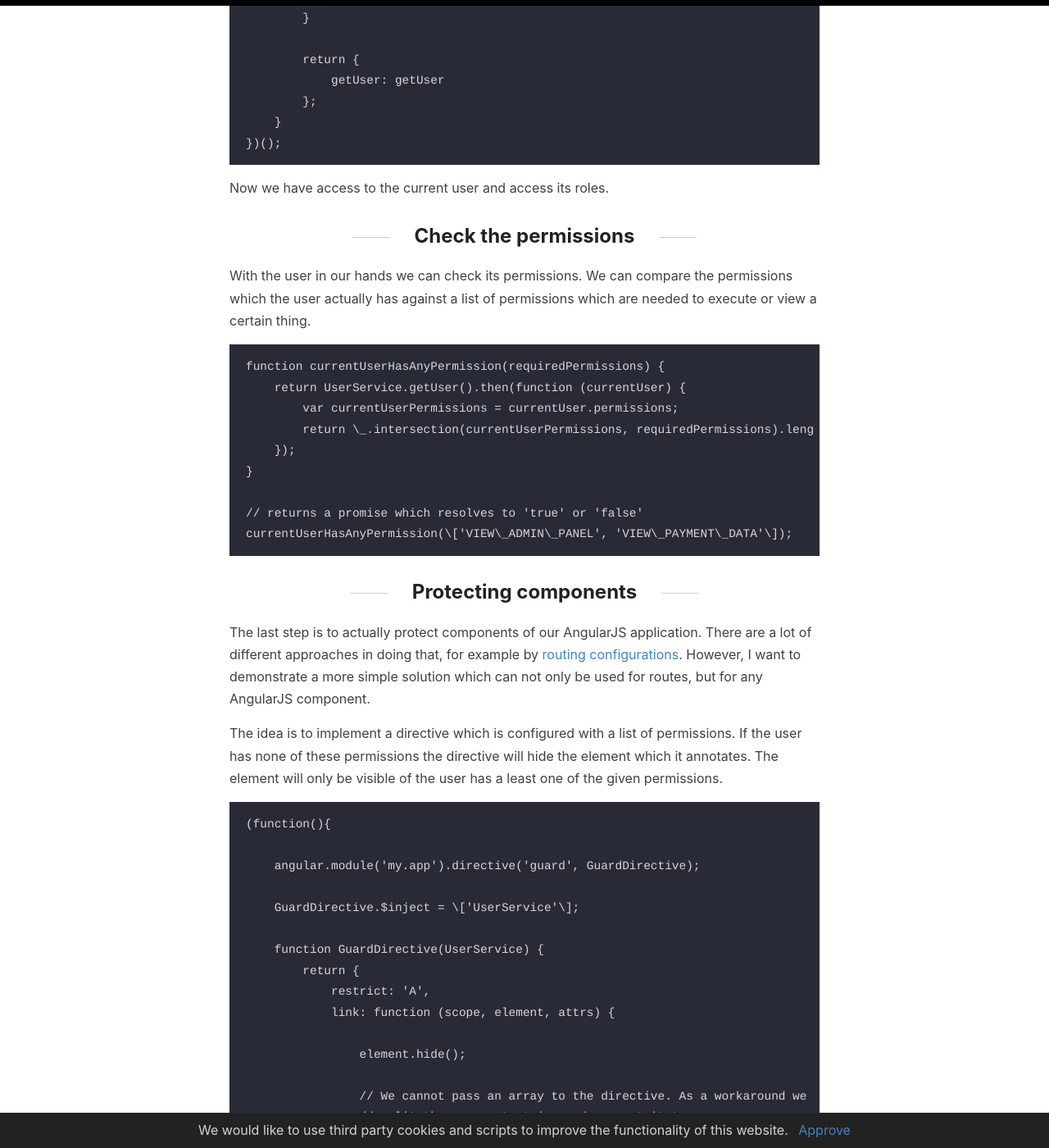
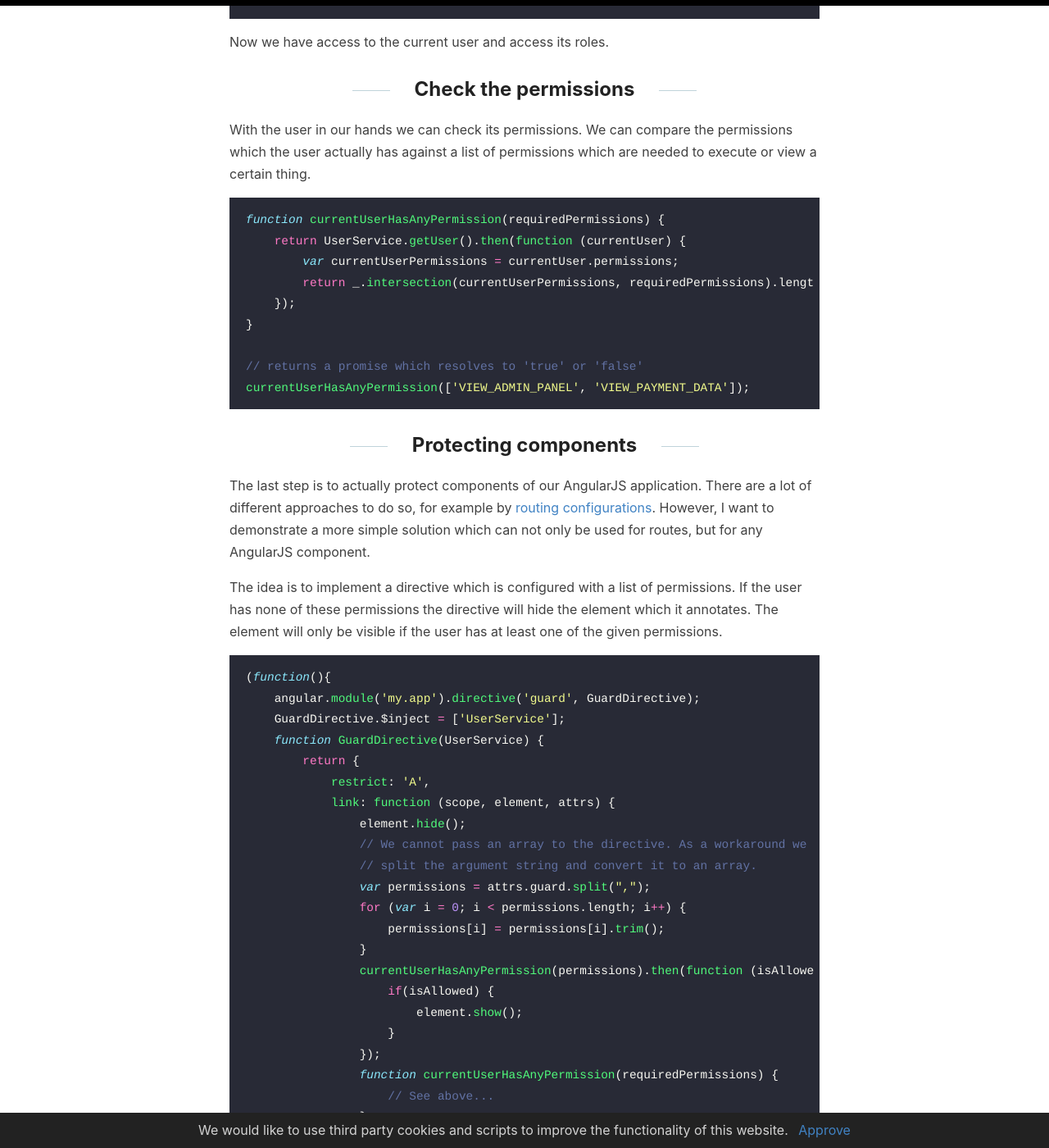
Before and after one commit to tuhrig/tuhrig.github.io, a Jekyll site: the page built from _posts/2017/2017-12-21-simple-permission-handling-in-angularjs.md, in a window 1280 px wide and 1400 px high, scrolled down 1629 px. Shown: the whole window at 82% size. Built offline with Jekyll 4.4.1, drawn with Linux system fonts in a browser that asks for light colours; some of the changed text lies outside the part shown.

````diff
--- a/_posts/2017/2017-12-21-simple-permission-handling-in-angularjs.md
+++ b/_posts/2017/2017-12-21-simple-permission-handling-in-angularjs.md
@@ -8,133 +8,156 @@
   - "security"
 ---
 
-Despite of a simple authentication, a lot of applications have a concept of authorisation. An user is not only logged-in, but has a set of roles which allow him to perform certain actions or see certain views. For example an user with the role `ADMIN` will probably be able to do more things as an user with the role `CUSTOMER`.
+Despite a simple authentication, a lot of applications have a concept of authorisation.
+A user is not only logged-in, but has a set of roles which allow him to perform certain actions or see certain views.
+For example a user with the role `ADMIN` will probably be able to do more things as a user with the role `CUSTOMER`.
 
 How can we support this in [AngularJS](https://angularjs.org)?
 
 ## Get the user
 
-Before we can deal with any kind of user permissions, we first must have access to the login context of the user. We can do so, by implementing a backend REST-controller which returns the current user. This user object holds a list of _permissions_ (or _roles_, _privileges_ or what ever you call them).
+Before we can deal with any kind of user permissions, we first must have access to the login context of the user.
+We can do so, by implementing a backend REST-controller which returns the current user.
+This user object holds a list of _permissions_ (or _roles_, _privileges_ or what ever you call them).
 
-    @RestController
-    @RequestMapping("/users")
-    public class UserController {
-
-        @RequestMapping(path = "/current", method = RequestMethod.GET)
-        public UserResource currentUser() {
-            UserResource userResource = new UserResource();
-            userResource.setUserName(...);
-            userResource.setPermissions(...); // e.g. VIEW\_ADMIN\_PANEL, VIEW\_PAYMENT\_DATA, etc.
-            return userResource;
-        }
+```java
+@RestController
+@RequestMapping("/users")
+public class UserController {
+    @RequestMapping(path = "/current", method = RequestMethod.GET)
+    public UserResource currentUser() {
+        UserResource userResource = new UserResource();
+        userResource.setUserName(...);
+        userResource.setPermissions(...); // e.g. VIEW_ADMIN_PANEL, VIEW_PAYMENT_DATA, etc.
+        return userResource;
     }
+}
+```
 
 We can wrap this backend controller in an AngularJS service:
 
-    (function () {
-
-        angular.module('my.app').factory('UserService', UserServiceFactory);
-
-        UserServiceFactory.$inject = \['$http', '$q'\];
-
-        function UserServiceFactory($http, $q) {
-
-            var user;
-
-            function getUser() {
-                if(user) {
-                    var deferred = $q.defer();
-                    deferred.resolve(user);
-                    return deferred.promise;
-                } else {
-                    return $http.get('users/current').then(function (response) {
-                        user = response.data;
-                        return user;
-                    });
-                }
+```javascript
+(function () {
+    angular.module('my.app').factory('UserService', UserServiceFactory);
+    UserServiceFactory.$inject = ['$http', '$q'];
+    function UserServiceFactory($http, $q) {
+        var user;
+        function getUser() {
+            if(user) {
+                var deferred = $q.defer();
+                deferred.resolve(user);
+                return deferred.promise;
+            } else {
+                return $http.get('users/current').then(function (response) {
+                    user = response.data;
+                    return user;
+                });
             }
-
-            return {
-                getUser: getUser
-            };
         }
-    })();
+        return {
+            getUser: getUser
+        };
+    }
+})();
+```
 
 Now we have access to the current user and access its roles.
 
 ## Check the permissions
 
-With the user in our hands we can check its permissions. We can compare the permissions which the user actually has against a list of permissions which are needed to execute or view a certain thing.
+With the user in our hands we can check its permissions.
+We can compare the permissions which the user actually has against a list of permissions which are needed to execute or view a certain thing.
 
-    function currentUserHasAnyPermission(requiredPermissions) {
-        return UserService.getUser().then(function (currentUser) {
-            var currentUserPermissions = currentUser.permissions;
-            return \_.intersection(currentUserPermissions, requiredPermissions).length > 0;
-        });
-    }
+```javascript
+function currentUserHasAnyPermission(requiredPermissions) {
+    return UserService.getUser().then(function (currentUser) {
+        var currentUserPermissions = currentUser.permissions;
+        return _.intersection(currentUserPermissions, requiredPermissions).length > 0;
+    });
+}
 
-    // returns a promise which resolves to 'true' or 'false'
-    currentUserHasAnyPermission(\['VIEW\_ADMIN\_PANEL', 'VIEW\_PAYMENT\_DATA'\]);
+// returns a promise which resolves to 'true' or 'false'
+currentUserHasAnyPermission(['VIEW_ADMIN_PANEL', 'VIEW_PAYMENT_DATA']);
+```
 
 ## Protecting components
 
-The last step is to actually protect components of our AngularJS application. There are a lot of different approaches in doing that, for example by [routing configurations](https://github.com/Narzerus/angular-permission). However, I want to demonstrate a more simple solution which can not only be used for routes, but for any AngularJS component.
+The last step is to actually protect components of our AngularJS application.
+There are a lot of different approaches to do so, for example by [routing configurations](https://github.com/Narzerus/angular-permission).
+However, I want to demonstrate a more simple solution which can not only be used for routes, but for any AngularJS component.
 
-The idea is to implement a directive which is configured with a list of permissions. If the user has none of these permissions the directive will hide the element which it annotates. The element will only be visible of the user has a least one of the given permissions.
+The idea is to implement a directive which is configured with a list of permissions.
+If the user has none of these permissions the directive will hide the element which it annotates.
+The element will only be visible if the user has at least one of the given permissions.
 
-    (function(){
-
-        angular.module('my.app').directive('guard', GuardDirective);
-
-        GuardDirective.$inject = \['UserService'\];
-
-        function GuardDirective(UserService) {
-            return {
-                restrict: 'A',
-                link: function (scope, element, attrs) {
-
-                    element.hide();
-
-                    // We cannot pass an array to the directive. As a workaround we
-                    // split the argument string and convert it to an array.
-                    var permissions = attrs.guard.split(",");
-                    for (var i = 0; i < permissions.length; i++) {
-                        permissions\[i\] = permissions\[i\].trim();
+```javascript
+(function(){
+    angular.module('my.app').directive('guard', GuardDirective);
+    GuardDirective.$inject = ['UserService'];
+    function GuardDirective(UserService) {
+        return {
+            restrict: 'A',
+            link: function (scope, element, attrs) {
+                element.hide();
+                // We cannot pass an array to the directive. As a workaround we
+                // split the argument string and convert it to an array.
+                var permissions = attrs.guard.split(",");
+                for (var i = 0; i < permissions.length; i++) {
+                    permissions[i] = permissions[i].trim();
+                }
+                currentUserHasAnyPermission(permissions).then(function (isAllowed) {
+                    if(isAllowed) {
+                        element.show();
                     }
-
-                    currentUserHasAnyPermission(permissions).then(function (isAllowed) {
-                        if(isAllowed) {
-                            element.show();
-                        }
-                    });
-
-                    function currentUserHasAnyPermission(requiredPermissions) {
-                        // See above...
-                    }
+                });
+                function currentUserHasAnyPermission(requiredPermissions) {
+                    // See above...
                 }
             }
         }
-    })();
+    }
+})();
+```
 
 By putting this directive to an arbitrary HTML element, the element will only be visible if the user has the given permissions:
 
-    - Home
+```html
+<ul class="nav nav-tabs">
+    <li>
+        <a ui-sref="...">Home</a>
+    </li>
+    <li guard="VIEW_ADMIN_PANEL">
+        <a ui-sref="...">Admin Panel</a>
+    </li>
+    <li guard="VIEW_ADMIN_PANEL, VIEW_PAYMENT_DATA">
+        <a ui-sref="...">Payment Panel</a>
+    </li>
+</ul>
+```
 
-    - Admin Panel
-
-    - Payment Panel
-
-
-In the example above, the _Home_ view can be seen by everyone. It's not protected. The _Admin Panel_ on the other hand can only be seen by an user with the permission `VIEW_ADMIN_PANEL`. Last but not least, the _Payment Panel_ is available for any user which either has the permission `VIEW_ADMIN_PANEL` or `VIEW_PAYMENT_DATA`.
+In the example above, the _Home_ view can be seen by everyone.
+It's not protected.
+The _Admin Panel_ on the other hand can only be seen by a user with the permission `VIEW_ADMIN_PANEL`.
+Last but not least, the _Payment Panel_ is available for any user which either has the permission `VIEW_ADMIN_PANEL` or `VIEW_PAYMENT_DATA`.
 
 ## Pros and Cons
 
-The solution is very simple and requires no additional framework or library. The protection can be applied to any HTML element, which makes it very flexibel. A downside is that the permission handling might be scattered around the whole frontend. It will not be in a single place as it would be with an approach based on routing.
+The solution is very simple and requires no additional framework or library.
+The protection can be applied to any HTML element, which makes it very flexibel.
+A downside is that the permission handling might be scattered around the frontend.
+It will not be in a single place as it would be with an approach based on routing.
 
 ## Is it secure?
 
-Of course not! Any security pattern applied to the UI will be unsecure. The UI runs on the client side and the user is able to modify all of its code. No matter which pattern we use, the user can easily get around it. In the end, any REST call can be send to the backend directly without even using the UI.
+Of course not!
+Any security pattern applied to the UI will be unsecure.
+The UI runs on the client side and the user is able to modify all of its code.
+No matter which pattern we use, the user can easily get around it.
+In the end, any REST call can be sent to the backend directly without even using the UI.
 
-This being said, it's very important to protect and secure the backend in the first place. The backend must apply and enforce the permissions. The frontend is just an unsecure client which nobody can trust. It's only concern is to offer a good experience to the user.
+This being said, it's very important to protect and secure the backend in the first place.
+The backend must apply and enforce the permissions.
+The frontend is just an unsecure client which nobody can trust.
+It's only concern is to offer a good experience to the user.
 
 **Best regards,** Thomas.
````
Also changed, not shown: _posts/2017/2017-12-10-messages-vs-events-vs-commands.md (+32 -13 lines), _posts/unpublished/2099-01-03-monitoring-latency-in-a-microservice-architecture.md (renamed from _posts/2023/2023-01-03-monitoring-latency-in-a-microservice-architecture.md, +1 -1 lines), _posts/unpublished/2099-12-12-neo4j-with-spring-boot.md (renamed from _posts/2022/2021-12-12-neo4j-with-spring-boot.md, +1 -1 lines), notes/FINISHED-LIST.md (+2 -2 lines), images/2017/12/command.png (added), images/2017/12/event.png (added), images/2017/12/message-event-command.png (added).
